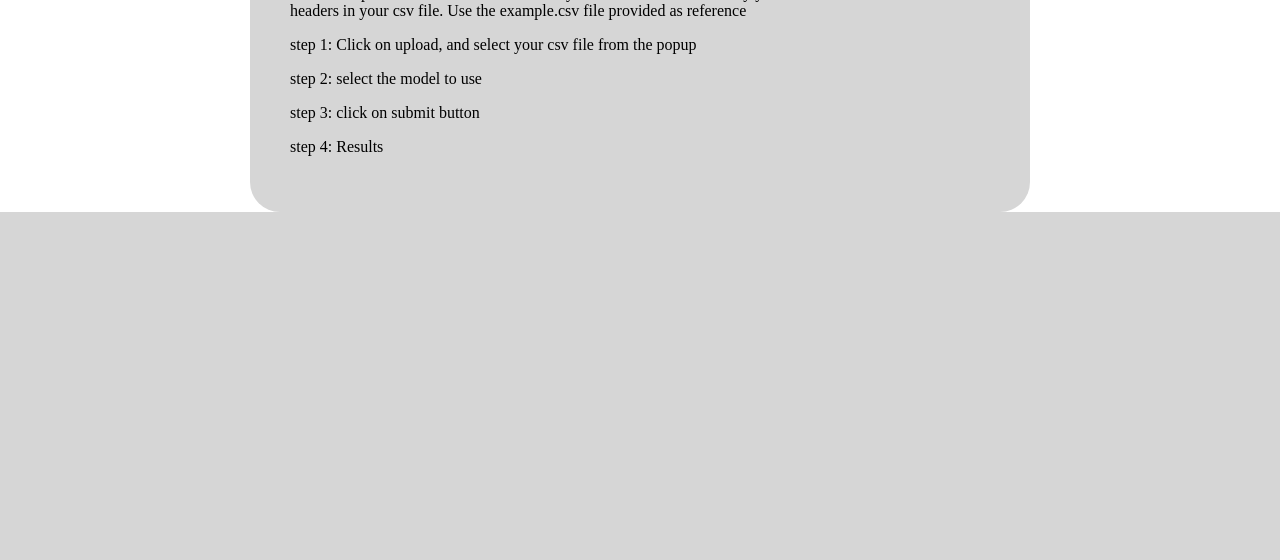
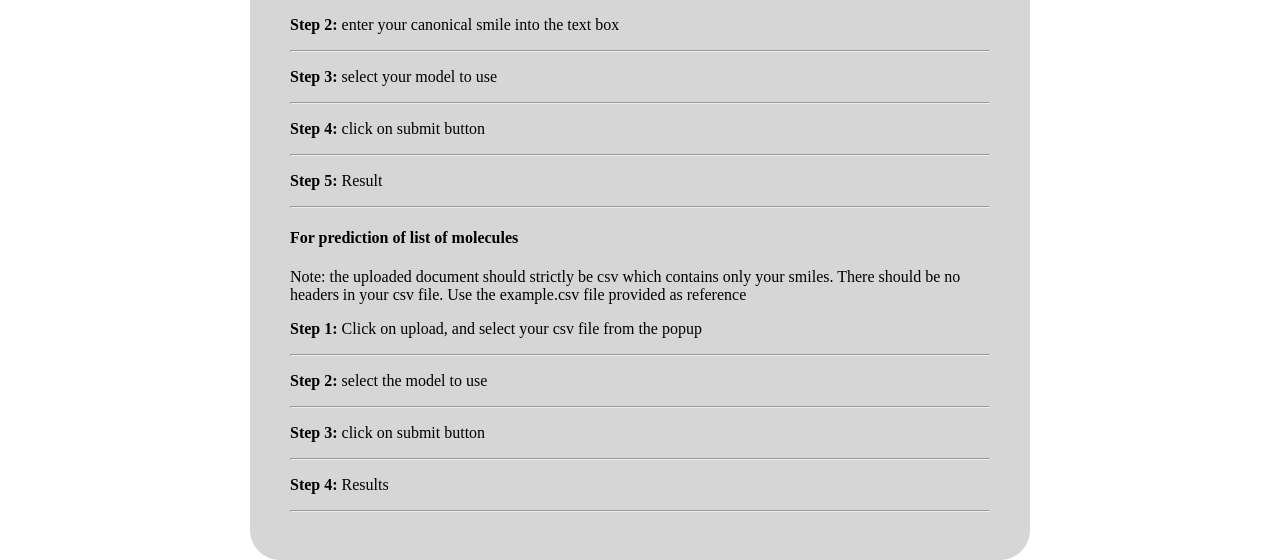
Before and after one commit to Ghaby-X/VP16i-finder, a Flask app: page /tutorial in a window 1280 px wide. Shown: the part 778-1338 px from the top of the page. Before the commit the page ends 990 px from the top, so only its background shows below. Run offline with Flask 3, Linux system fonts and the light colour scheme.

Commit message:
refactor: added horizontal lines to step, and bolden the step word

```diff
--- a/static/tutorial.css
+++ b/static/tutorial.css
@@ -51,3 +51,19 @@ body {
 
     margin: auto;
 }
+
+img {
+    width: 95%;
+    display: block;
+    margin-left: auto;
+    margin-right: auto;
+    margin-bottom: 30px;
+}
+
+.bold {
+    font-weight: bold;
+}
+
+hr {
+    margin-top: 2px;
+}
--- a/templates/tutorial.html
+++ b/templates/tutorial.html
@@ -26,20 +26,30 @@
 
         <section class="single">
             <h4>For prediction of single molecule</h4>
-            <p>Step 1: go to upload page</p>
+            <p><span class="bold">Step 1:</span> go to upload page</p>
+            <hr>
             <img src="../static/tutorial_images/1. Upload_button.png" alt="can't find"></img>
-            <p>step 2: enter your canonical smile into the text box</p>
-            <p>step 3: select your model to use</p>
-            <p>step 4: click on submit button</p>
-            <p>step 5: Result</p>
+            <p><span class="bold">Step 2:</span> enter your canonical smile into the text box</p>
+            <hr>
+            <!--<img src="../static/tutorial_images/2. Input_smile.png" alt="canonical smile textbox"/>-->
+            <p><span class="bold">Step 3:</span>  select your model to use</p>
+            <hr>
+            <p><span class="bold">Step 4:</span>  click on submit button</p>
+            <hr>
+            <p><span class="bold">Step 5:</span>  Result</p>
+            <hr>
         </section>
         <section class="csv">
             <h4>For prediction of list of molecules</h4>
             <p>Note: the uploaded document should strictly be csv which contains only your smiles. There should be no headers in your csv file. <span>Use the example.csv file provided as reference</span></p>
-            <p>step 1: Click on upload, and select your csv file from the popup</p>
-            <p>step 2: select the model to use</p>
-            <p>step 3: click on submit button</p>
-            <p>step 4: Results</p>
+            <p><span class="bold">Step 1:</span> Click on upload, and select your csv file from the popup</p>
+            <hr>
+            <p><span class="bold">Step 2:</span> select the model to use</p>
+            <hr>
+            <p><span class="bold">Step 3:</span> click on submit button</p>
+            <hr>
+            <p><span class="bold">Step 4:</span>  Results</p>
+            <hr>
         </section>
     </div>
 
```
